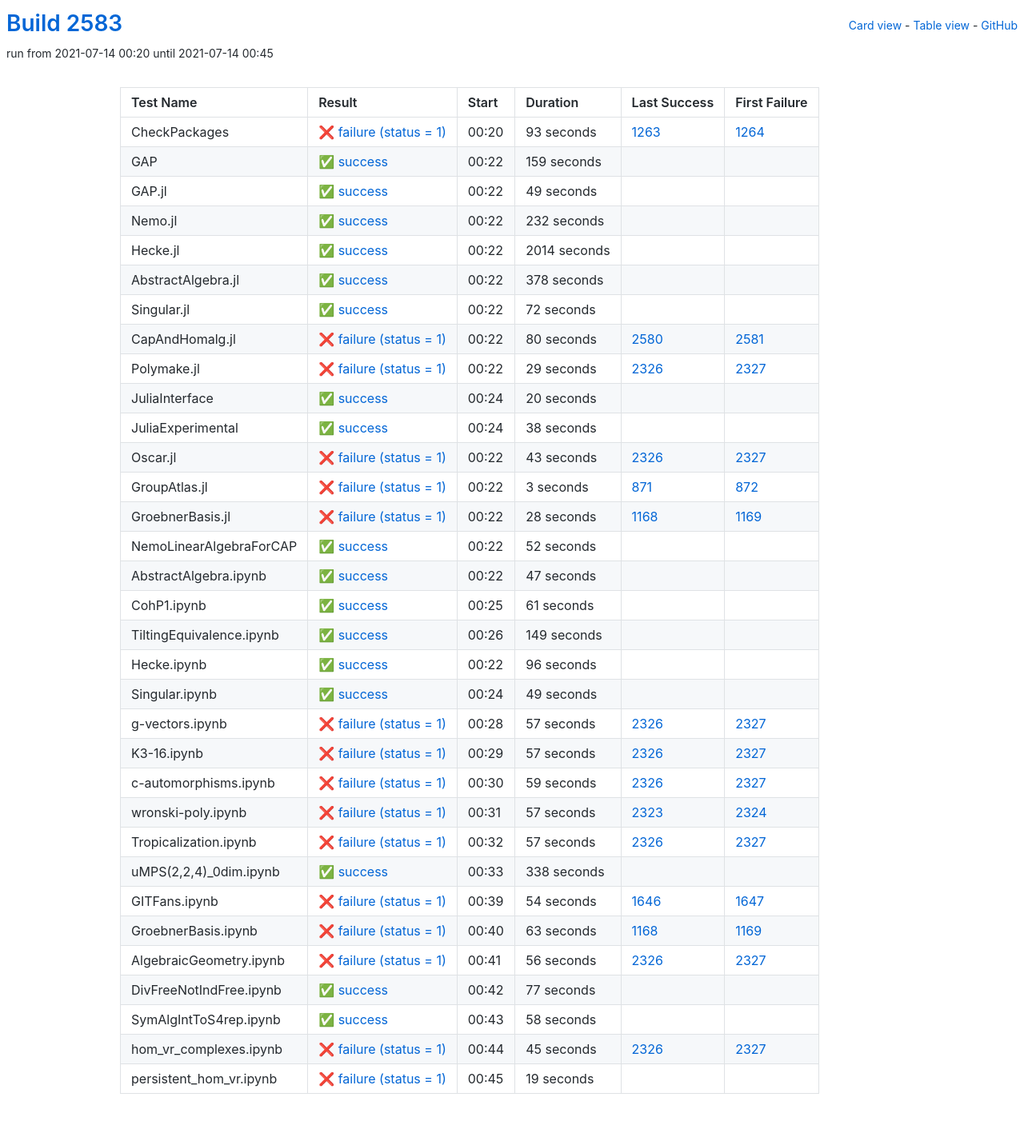
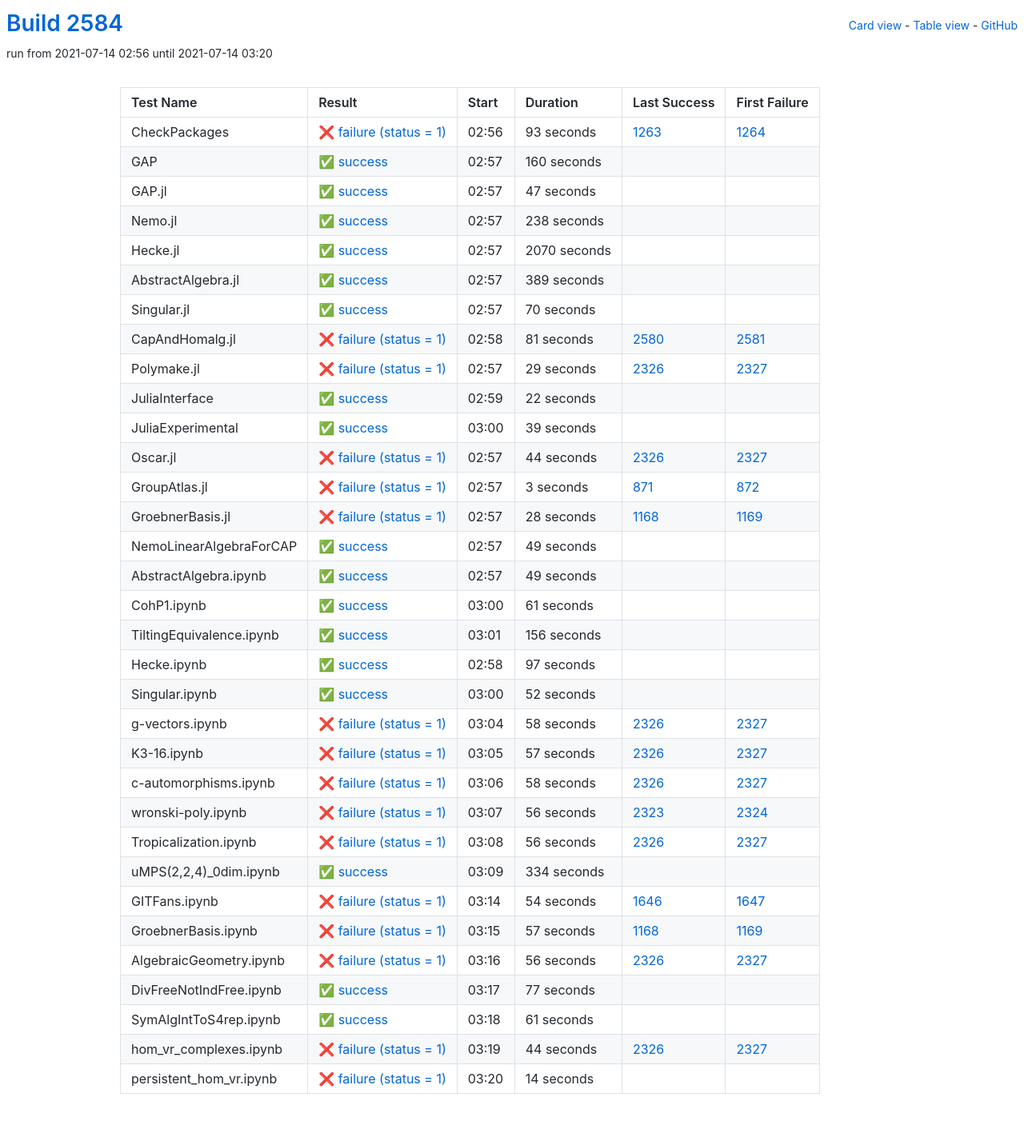
Before and after one commit to oscar-system/oscar-ci-status-stable, a Jekyll site: the page built from table.html, in a window 1280 px wide. Shown: the whole page at 80% size. Built offline with Jekyll 4.4.1, drawn with Linux system fonts in a browser that asks for light colours.

Commit message:
Build #2584

```diff
--- a/_data/ci.yml
+++ b/_data/ci.yml
@@ -1,6 +1,6 @@
 ---
-build: 2583
-build_url: https://oscarci.mathematik.uni-kl.de/job/oscar-stable/2583/
+build: 2584
+build_url: https://oscarci.mathematik.uni-kl.de/job/oscar-stable/2584/
 job: oscar-stable
 organization: oscar-system
 repo: oscar-ci-status-stable
@@ -8,8 +8,8 @@ repourl: https://github.com/oscar-system/oscar-ci-status-stable
 tests:
 - name: CheckPackages
   id: checkpackages
-  log: https://oscarci.mathematik.uni-kl.de/job/oscar-stable/2583/artifact/logs/build-2583/CheckPackages.log
-  start: 2021-07-14 00:20
+  log: https://oscarci.mathematik.uni-kl.de/job/oscar-stable/2584/artifact/logs/build-2584/CheckPackages.log
+  start: 2021-07-14 02:56
   success: false
   exitcode: 1
   status: failure
@@ -20,92 +20,92 @@ tests:
   first_failure_url: https://oscarci.mathematik.uni-kl.de/job/oscar-stable/1264/
 - name: GAP
   id: gap
-  log: https://oscarci.mathematik.uni-kl.de/job/oscar-stable/2583/artifact/logs/build-2583/GAP.log
-  start: 2021-07-14 00:22
+  log: https://oscarci.mathematik.uni-kl.de/job/oscar-stable/2584/artifact/logs/build-2584/GAP.log
+  start: 2021-07-14 02:57
   success: true
   exitcode: 0
   status: success
-  duration: 159
+  duration: 160
   last_success: false
   last_success_url:
   first_failure: false
   first_failure_url:
 - name: GAP.jl
   id: gap-jl
-  log: https://oscarci.mathematik.uni-kl.de/job/oscar-stable/2583/artifact/logs/build-2583/GAP.jl.log
-  start: 2021-07-14 00:22
+  log: https://oscarci.mathematik.uni-kl.de/job/oscar-stable/2584/artifact/logs/build-2584/GAP.jl.log
+  start: 2021-07-14 02:57
   success: true
   exitcode: 0
   status: success
-  duration: 49
+  duration: 47
   last_success: false
   last_success_url:
   first_failure: false
   first_failure_url:
 - name: Nemo.jl
   id: nemo-jl
-  log: https://oscarci.mathematik.uni-kl.de/job/oscar-stable/2583/artifact/logs/build-2583/Nemo.jl.log
-  start: 2021-07-14 00:22
+  log: https://oscarci.mathematik.uni-kl.de/job/oscar-stable/2584/artifact/logs/build-2584/Nemo.jl.log
+  start: 2021-07-14 02:57
   success: true
   exitcode: 0
   status: success
-  duration: 232
+  duration: 238
   last_success: false
   last_success_url:
   first_failure: false
   first_failure_url:
 - name: Hecke.jl
   id: hecke-jl
-  log: https://oscarci.mathematik.uni-kl.de/job/oscar-stable/2583/artifact/logs/build-2583/Hecke.jl.log
-  start: 2021-07-14 00:22
+  log: https://oscarci.mathematik.uni-kl.de/job/oscar-stable/2584/artifact/logs/build-2584/Hecke.jl.log
+  start: 2021-07-14 02:57
   success: true
   exitcode: 0
   status: success
-  duration: 2014
+  duration: 2070
   last_success: false
   last_success_url:
   first_failure: false
   first_failure_url:
 - name: AbstractAlgebra.jl
   id: abstractalgebra-jl
-  log: https://oscarci.mathematik.uni-kl.de/job/oscar-stable/2583/artifact/logs/build-2583/AbstractAlgebra.jl.log
-  start: 2021-07-14 00:22
+  log: https://oscarci.mathematik.uni-kl.de/job/oscar-stable/2584/artifact/logs/build-2584/AbstractAlgebra.jl.log
+  start: 2021-07-14 02:57
   success: true
   exitcode: 0
   status: success
-  duration: 378
+  duration: 389
   last_success: false
   last_success_url:
   first_failure: false
   first_failure_url:
 - name: Singular.jl
   id: singular-jl
-  log: https://oscarci.mathematik.uni-kl.de/job/oscar-stable/2583/artifact/logs/build-2583/Singular.jl.log
-  start: 2021-07-14 00:22
+  log: https://oscarci.mathematik.uni-kl.de/job/oscar-stable/2584/artifact/logs/build-2584/Singular.jl.log
+  start: 2021-07-14 02:57
   success: true
   exitcode: 0
   status: success
-  duration: 72
+  duration: 70
   last_success: false
   last_success_url:
   first_failure: false
   first_failure_url:
 - name: CapAndHomalg.jl
   id: capandhomalg-jl
-  log: https://oscarci.mathematik.uni-kl.de/job/oscar-stable/2583/artifact/logs/build-2583/CapAndHomalg.jl.log
-  start: 2021-07-14 00:22
+  log: https://oscarci.mathematik.uni-kl.de/job/oscar-stable/2584/artifact/logs/build-2584/CapAndHomalg.jl.log
+  start: 2021-07-14 02:58
   success: false
   exitcode: 1
   status: failure
-  duration: 80
+  duration: 81
   last_success: 2580
   last_success_url: https://oscarci.mathematik.uni-kl.de/job/oscar-stable/2580/
   first_failure: 2581
   first_failure_url: https://oscarci.mathematik.uni-kl.de/job/oscar-stable/2581/
 - name: Polymake.jl
   id: polymake-jl
-  log: https://oscarci.mathematik.uni-kl.de/job/oscar-stable/2583/artifact/logs/build-2583/Polymake.jl.log
-  start: 2021-07-14 00:22
+  log: https://oscarci.mathematik.uni-kl.de/job/oscar-stable/2584/artifact/logs/build-2584/Polymake.jl.log
+  start: 2021-07-14 02:57
   success: false
   exitcode: 1
   status: failure
@@ -116,44 +116,44 @@ tests:
   first_failure_url: https://oscarci.mathematik.uni-kl.de/job/oscar-stable/2327/
 - name: JuliaInterface
   id: juliainterface
-  log: https://oscarci.mathematik.uni-kl.de/job/oscar-stable/2583/artifact/logs/build-2583/JuliaInterface.log
-  start: 2021-07-14 00:24
+  log: https://oscarci.mathematik.uni-kl.de/job/oscar-stable/2584/artifact/logs/build-2584/JuliaInterface.log
+  start: 2021-07-14 02:59
   success: true
   exitcode: 0
   status: success
-  duration: 20
+  duration: 22
   last_success: false
   last_success_url:
   first_failure: false
   first_failure_url:
 - name: JuliaExperimental
   id: juliaexperimental
-  log: https://oscarci.mathematik.uni-kl.de/job/oscar-stable/2583/artifact/logs/build-2583/JuliaExperimental.log
-  start: 2021-07-14 00:24
+  log: https://oscarci.mathematik.uni-kl.de/job/oscar-stable/2584/artifact/logs/build-2584/JuliaExperimental.log
+  start: 2021-07-14 03:00
   success: true
   exitcode: 0
   status: success
-  duration: 38
+  duration: 39
   last_success: false
   last_success_url:
   first_failure: false
   first_failure_url:
 - name: Oscar.jl
   id: oscar-jl
-  log: https://oscarci.mathematik.uni-kl.de/job/oscar-stable/2583/artifact/logs/build-2583/Oscar.jl.log
-  start: 2021-07-14 00:22
+  log: https://oscarci.mathematik.uni-kl.de/job/oscar-stable/2584/artifact/logs/build-2584/Oscar.jl.log
+  start: 2021-07-14 02:57
   success: false
   exitcode: 1
   status: failure
-  duration: 43
+  duration: 44
   last_success: 2326
   last_success_url: https://oscarci.mathematik.uni-kl.de/job/oscar-stable/2326/
   first_failure: 2327
   first_failure_url: https://oscarci.mathematik.uni-kl.de/job/oscar-stable/2327/
 - name: GroupAtlas.jl
   id: groupatlas-jl
-  log: https://oscarci.mathematik.uni-kl.de/job/oscar-stable/2583/artifact/logs/build-2583/GroupAtlas.jl.log
-  start: 2021-07-14 00:22
+  log: https://oscarci.mathematik.uni-kl.de/job/oscar-stable/2584/artifact/logs/build-2584/GroupAtlas.jl.log
+  start: 2021-07-14 02:57
   success: false
   exitcode: 1
   status: failure
@@ -164,8 +164,8 @@ tests:
   first_failure_url: https://oscarci.mathematik.uni-kl.de/job/oscar-stable/872/
 - name: GroebnerBasis.jl
   id: groebnerbasis-jl
-  log: https://oscarci.mathematik.uni-kl.de/job/oscar-stable/2583/artifact/logs/build-2583/GroebnerBasis.jl.log
-  start: 2021-07-14 00:22
+  log: https://oscarci.mathematik.uni-kl.de/job/oscar-stable/2584/artifact/logs/build-2584/GroebnerBasis.jl.log
+  start: 2021-07-14 02:57
   success: false
   exitcode: 1
   status: failure
@@ -176,32 +176,32 @@ tests:
   first_failure_url: https://oscarci.mathematik.uni-kl.de/job/oscar-stable/1169/
 - name: NemoLinearAlgebraForCAP
   id: nemolinearalgebraforcap
-  log: https://oscarci.mathematik.uni-kl.de/job/oscar-stable/2583/artifact/logs/build-2583/NemoLinearAlgebraForCAP.log
-  start: 2021-07-14 00:22
+  log: https://oscarci.mathematik.uni-kl.de/job/oscar-stable/2584/artifact/logs/build-2584/NemoLinearAlgebraForCAP.log
+  start: 2021-07-14 02:57
   success: true
   exitcode: 0
   status: success
-  duration: 52
+  duration: 49
   last_success: false
   last_success_url:
   first_failure: false
   first_failure_url:
 - name: AbstractAlgebra.ipynb
   id: abstractalgebra-ipynb
-  log: https://oscarci.mathematik.uni-kl.de/job/oscar-stable/2583/artifact/logs/build-2583/AbstractAlgebra.ipynb.log
-  start: 2021-07-14 00:22
+  log: https://oscarci.mathematik.uni-kl.de/job/oscar-stable/2584/artifact/logs/build-2584/AbstractAlgebra.ipynb.log
+  start: 2021-07-14 02:57
   success: true
   exitcode: 0
   status: success
-  duration: 47
+  duration: 49
   last_success: false
   last_success_url:
   first_failure: false
   first_failure_url:
 - name: CohP1.ipynb
   id: cohp1-ipynb
-  log: https://oscarci.mathematik.uni-kl.de/job/oscar-stable/2583/artifact/logs/build-2583/CohP1.ipynb.log
-  start: 2021-07-14 00:25
+  log: https://oscarci.mathematik.uni-kl.de/job/oscar-stable/2584/artifact/logs/build-2584/CohP1.ipynb.log
+  start: 2021-07-14 03:00
   success: true
   exitcode: 0
   status: success
@@ -212,56 +212,56 @@ tests:
   first_failure_url:
 - name: TiltingEquivalence.ipynb
   id: tiltingequivalence-ipynb
-  log: https://oscarci.mathematik.uni-kl.de/job/oscar-stable/2583/artifact/logs/build-2583/TiltingEquivalence.ipynb.log
-  start: 2021-07-14 00:26
+  log: https://oscarci.mathematik.uni-kl.de/job/oscar-stable/2584/artifact/logs/build-2584/TiltingEquivalence.ipynb.log
+  start: 2021-07-14 03:01
   success: true
   exitcode: 0
   status: success
-  duration: 149
+  duration: 156
   last_success: false
   last_success_url:
   first_failure: false
   first_failure_url:
 - name: Hecke.ipynb
   id: hecke-ipynb
-  log: https://oscarci.mathematik.uni-kl.de/job/oscar-stable/2583/artifact/logs/build-2583/Hecke.ipynb.log
-  start: 2021-07-14 00:22
+  log: https://oscarci.mathematik.uni-kl.de/job/oscar-stable/2584/artifact/logs/build-2584/Hecke.ipynb.log
+  start: 2021-07-14 02:58
   success: true
   exitcode: 0
   status: success
-  duration: 96
+  duration: 97
   last_success: false
   last_success_url:
   first_failure: false
   first_failure_url:
 - name: Singular.ipynb
   id: singular-ipynb
-  log: https://oscarci.mathematik.uni-kl.de/job/oscar-stable/2583/artifact/logs/build-2583/Singular.ipynb.log
-  start: 2021-07-14 00:24
+  log: https://oscarci.mathematik.uni-kl.de/job/oscar-stable/2584/artifact/logs/build-2584/Singular.ipynb.log
+  start: 2021-07-14 03:00
   success: true
   exitcode: 0
   status: success
-  duration: 49
+  duration: 52
   last_success: false
   last_success_url:
   first_failure: false
   first_failure_url:
 - name: g-vectors.ipynb
   id: g-vectors-ipynb
-  log: https://oscarci.mathematik.uni-kl.de/job/oscar-stable/2583/artifact/logs/build-2583/g-vectors.ipynb.log
-  start: 2021-07-14 00:28
+  log: https://oscarci.mathematik.uni-kl.de/job/oscar-stable/2584/artifact/logs/build-2584/g-vectors.ipynb.log
+  start: 2021-07-14 03:04
   success: false
   exitcode: 1
   status: failure
-  duration: 57
+  duration: 58
   last_success: 2326
   last_success_url: https://oscarci.mathematik.uni-kl.de/job/oscar-stable/2326/
   first_failure: 2327
   first_failure_url: https://oscarci.mathematik.uni-kl.de/job/oscar-stable/2327/
 - name: K3-16.ipynb
   id: k3-16-ipynb
-  log: https://oscarci.mathematik.uni-kl.de/job/oscar-stable/2583/artifact/logs/build-2583/K3-16.ipynb.log
-  start: 2021-07-14 00:29
+  log: https://oscarci.mathematik.uni-kl.de/job/oscar-stable/2584/artifact/logs/build-2584/K3-16.ipynb.log
+  start: 2021-07-14 03:05
   success: false
   exitcode: 1
   status: failure
@@ -272,56 +272,56 @@ tests:
   first_failure_url: https://oscarci.mathematik.uni-kl.de/job/oscar-stable/2327/
 - name: c-automorphisms.ipynb
   id: c-automorphisms-ipynb
-  log: https://oscarci.mathematik.uni-kl.de/job/oscar-stable/2583/artifact/logs/build-2583/c-automorphisms.ipynb.log
-  start: 2021-07-14 00:30
+  log: https://oscarci.mathematik.uni-kl.de/job/oscar-stable/2584/artifact/logs/build-2584/c-automorphisms.ipynb.log
+  start: 2021-07-14 03:06
   success: false
   exitcode: 1
   status: failure
-  duration: 59
+  duration: 58
   last_success: 2326
   last_success_url: https://oscarci.mathematik.uni-kl.de/job/oscar-stable/2326/
   first_failure: 2327
   first_failure_url: https://oscarci.mathematik.uni-kl.de/job/oscar-stable/2327/
 - name: wronski-poly.ipynb
   id: wronski-poly-ipynb
-  log: https://oscarci.mathematik.uni-kl.de/job/oscar-stable/2583/artifact/logs/build-2583/wronski-poly.ipynb.log
-  start: 2021-07-14 00:31
+  log: https://oscarci.mathematik.uni-kl.de/job/oscar-stable/2584/artifact/logs/build-2584/wronski-poly.ipynb.log
+  start: 2021-07-14 03:07
   success: false
   exitcode: 1
   status: failure
-  duration: 57
+  duration: 56
   last_success: 2323
   last_success_url: https://oscarci.mathematik.uni-kl.de/job/oscar-stable/2323/
   first_failure: 2324
   first_failure_url: https://oscarci.mathematik.uni-kl.de/job/oscar-stable/2324/
 - name: Tropicalization.ipynb
   id: tropicalization-ipynb
-  log: https://oscarci.mathematik.uni-kl.de/job/oscar-stable/2583/artifact/logs/build-2583/Tropicalization.ipynb.log
-  start: 2021-07-14 00:32
+  log: https://oscarci.mathematik.uni-kl.de/job/oscar-stable/2584/artifact/logs/build-2584/Tropicalization.ipynb.log
+  start: 2021-07-14 03:08
   success: false
   exitcode: 1
   status: failure
-  duration: 57
+  duration: 56
   last_success: 2326
   last_success_url: https://oscarci.mathematik.uni-kl.de/job/oscar-stable/2326/
   first_failure: 2327
   first_failure_url: https://oscarci.mathematik.uni-kl.de/job/oscar-stable/2327/
 - name: uMPS(2,2,4)_0dim.ipynb
   id: umps-2-2-4-0dim-ipynb
-  log: https://oscarci.mathematik.uni-kl.de/job/oscar-stable/2583/artifact/logs/build-2583/uMPS-2-2-4-_0dim.ipynb.log
-  start: 2021-07-14 00:33
+  log: https://oscarci.mathematik.uni-kl.de/job/oscar-stable/2584/artifact/logs/build-2584/uMPS-2-2-4-_0dim.ipynb.log
+  start: 2021-07-14 03:09
   success: true
   exitcode: 0
   status: success
-  duration: 338
+  duration: 334
   last_success: false
   last_success_url:
   first_failure: false
   first_failure_url:
 - name: GITFans.ipynb
   id: gitfans-ipynb
-  log: https://oscarci.mathematik.uni-kl.de/job/oscar-stable/2583/artifact/logs/build-2583/GITFans.ipynb.log
-  start: 2021-07-14 00:39
+  log: https://oscarci.mathematik.uni-kl.de/job/oscar-stable/2584/artifact/logs/build-2584/GITFans.ipynb.log
+  start: 2021-07-14 03:14
   success: false
   exitcode: 1
   status: failure
@@ -332,20 +332,20 @@ tests:
   first_failure_url: https://oscarci.mathematik.uni-kl.de/job/oscar-stable/1647/
 - name: GroebnerBasis.ipynb
   id: groebnerbasis-ipynb
-  log: https://oscarci.mathematik.uni-kl.de/job/oscar-stable/2583/artifact/logs/build-2583/GroebnerBasis.ipynb.log
-  start: 2021-07-14 00:40
+  log: https://oscarci.mathematik.uni-kl.de/job/oscar-stable/2584/artifact/logs/build-2584/GroebnerBasis.ipynb.log
+  start: 2021-07-14 03:15
   success: false
   exitcode: 1
   status: failure
-  duration: 63
+  duration: 57
   last_success: 1168
   last_success_url: https://oscarci.mathematik.uni-kl.de/job/oscar-stable/1168/
   first_failure: 1169
   first_failure_url: https://oscarci.mathematik.uni-kl.de/job/oscar-stable/1169/
 - name: AlgebraicGeometry.ipynb
   id: algebraicgeometry-ipynb
-  log: https://oscarci.mathematik.uni-kl.de/job/oscar-stable/2583/artifact/logs/build-2583/AlgebraicGeometry.ipynb.log
-  start: 2021-07-14 00:41
+  log: https://oscarci.mathematik.uni-kl.de/job/oscar-stable/2584/artifact/logs/build-2584/AlgebraicGeometry.ipynb.log
+  start: 2021-07-14 03:16
   success: false
   exitcode: 1
   status: failure
@@ -356,8 +356,8 @@ tests:
   first_failure_url: https://oscarci.mathematik.uni-kl.de/job/oscar-stable/2327/
 - name: DivFreeNotIndFree.ipynb
   id: divfreenotindfree-ipynb
-  log: https://oscarci.mathematik.uni-kl.de/job/oscar-stable/2583/artifact/logs/build-2583/DivFreeNotIndFree.ipynb.log
-  start: 2021-07-14 00:42
+  log: https://oscarci.mathematik.uni-kl.de/job/oscar-stable/2584/artifact/logs/build-2584/DivFreeNotIndFree.ipynb.log
+  start: 2021-07-14 03:17
   success: true
   exitcode: 0
   status: success
@@ -368,36 +368,36 @@ tests:
   first_failure_url:
 - name: SymAlgIntToS4rep.ipynb
   id: symalginttos4rep-ipynb
-  log: https://oscarci.mathematik.uni-kl.de/job/oscar-stable/2583/artifact/logs/build-2583/SymAlgIntToS4rep.ipynb.log
-  start: 2021-07-14 00:43
+  log: https://oscarci.mathematik.uni-kl.de/job/oscar-stable/2584/artifact/logs/build-2584/SymAlgIntToS4rep.ipynb.log
+  start: 2021-07-14 03:18
   success: true
   exitcode: 0
   status: success
-  duration: 58
+  duration: 61
   last_success: false
   last_success_url:
   first_failure: false
   first_failure_url:
 - name: hom_vr_complexes.ipynb
   id: hom-vr-complexes-ipynb
-  log: https://oscarci.mathematik.uni-kl.de/job/oscar-stable/2583/artifact/logs/build-2583/hom_vr_complexes.ipynb.log
-  start: 2021-07-14 00:44
+  log: https://oscarci.mathematik.uni-kl.de/job/oscar-stable/2584/artifact/logs/build-2584/hom_vr_complexes.ipynb.log
+  start: 2021-07-14 03:19
   success: false
   exitcode: 1
   status: failure
-  duration: 45
+  duration: 44
   last_success: 2326
   last_success_url: https://oscarci.mathematik.uni-kl.de/job/oscar-stable/2326/
   first_failure: 2327
   first_failure_url: https://oscarci.mathematik.uni-kl.de/job/oscar-stable/2327/
 - name: persistent_hom_vr.ipynb
   id: persistent-hom-vr-ipynb
-  log: https://oscarci.mathematik.uni-kl.de/job/oscar-stable/2583/artifact/logs/build-2583/persistent_hom_vr.ipynb.log
-  start: 2021-07-14 00:45
+  log: https://oscarci.mathematik.uni-kl.de/job/oscar-stable/2584/artifact/logs/build-2584/persistent_hom_vr.ipynb.log
+  start: 2021-07-14 03:20
   success: false
   exitcode: 1
   status: failure
-  duration: 19
+  duration: 14
   last_success: false
   last_success_url:
   first_failure: false
```
Also changed, not shown: README.md.
